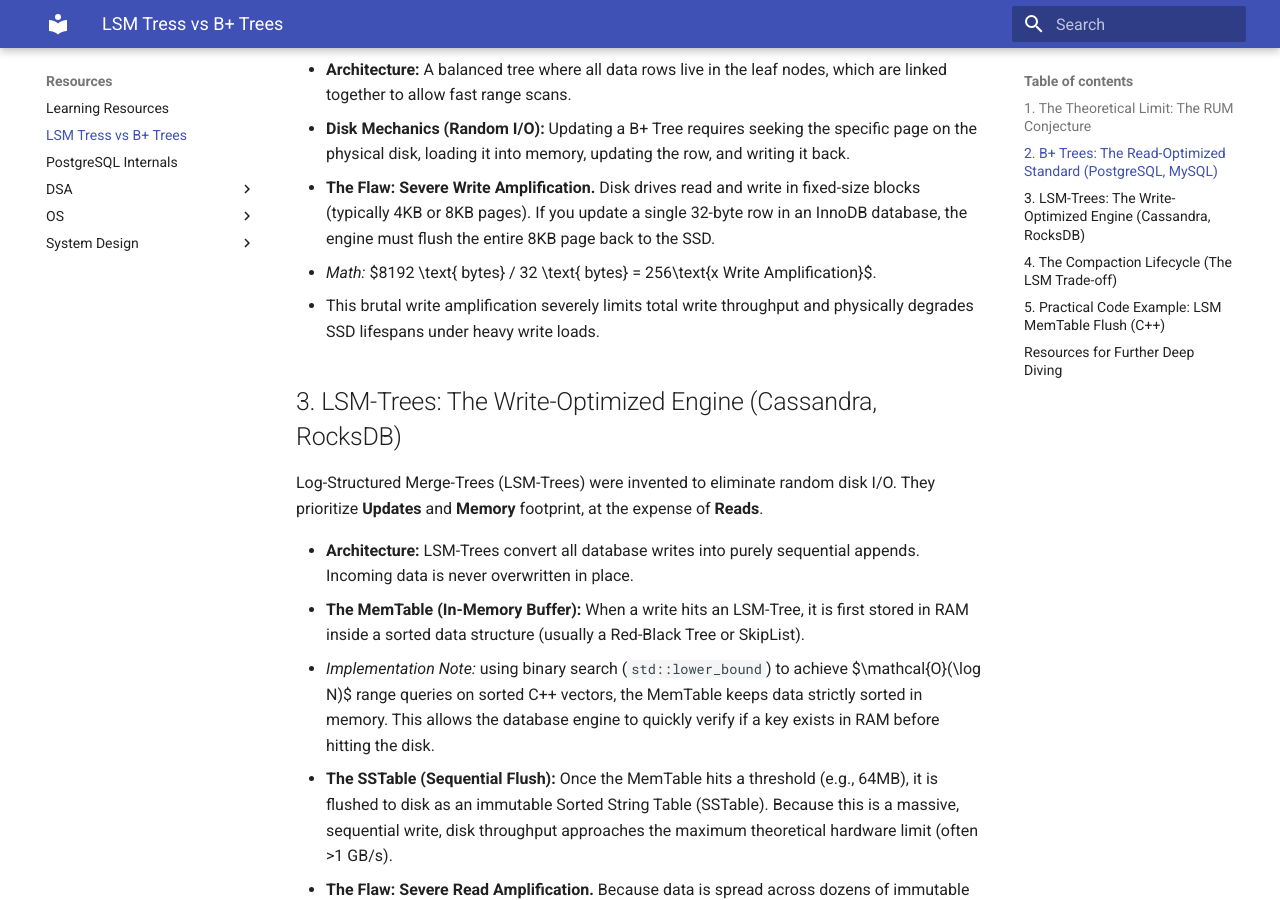
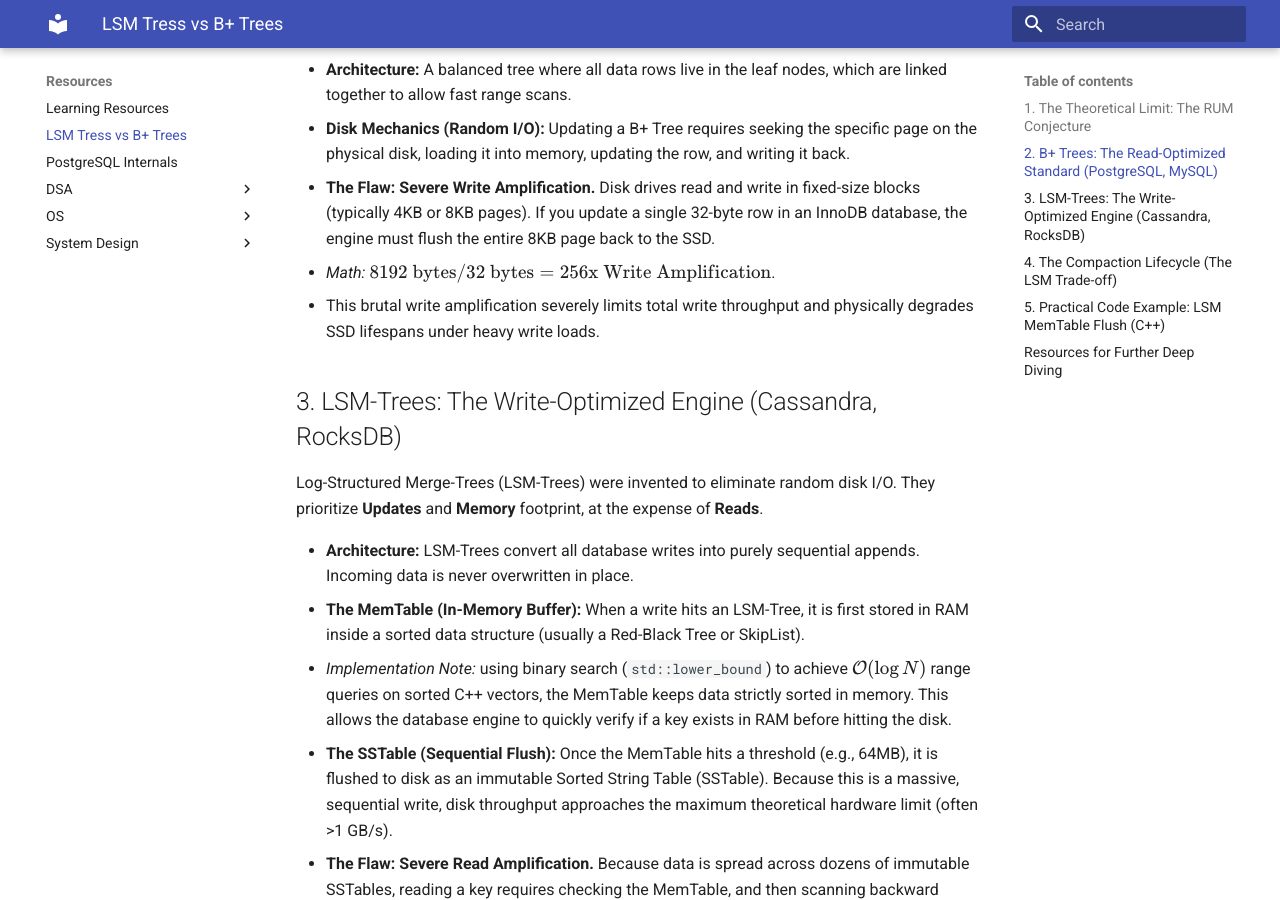
Before and after one commit to ashishpatidar123/resources, an MkDocs documentation site: the page built from docs/LSM-Tress vs B+ Trees.md, in a window 1280 px wide and 900 px high, scrolled down 769 px. Built offline with MkDocs 1.6.1 and Material for MkDocs 9.7.7, drawn with Linux system fonts in a browser that asks for light colours; some of the changed lines change nothing that is shown.

Commit message:
fixing mathematical symbols rendering

```diff
--- /dev/null
+++ b/docs/javascripts/mathjax.js
@@ -0,0 +1,19 @@
+window.MathJax = {
+  tex: {
+    inlineMath: [["\\(", "\\)"], ["$", "$"]],
+    displayMath: [["\\[", "\\]"], ["$$", "$$"]],
+    processEscapes: true,
+    processEnvironments: true
+  },
+  options: {
+    ignoreHtmlClass: ".*|",
+    processHtmlClass: "arithmatex"
+  }
+};
+
+// If using Material for MkDocs, this ensures equations render on page navigation
+if (typeof document$ !== "undefined") {
+  document$.subscribe(() => {
+    MathJax.typesetPromise()
+  })
+}
--- a/mkdocs.yml
+++ b/mkdocs.yml
@@ -1,3 +1,10 @@
 site_name: Resources
 theme:
   name: material
+markdown_extensions:
+  - pymdownx.arithmatex:
+      generic: true
+
+extra_javascript:
+  - javascripts/mathjax.js
+  - https://cdn.jsdelivr.net/npm/mathjax@3/es5/tex-mml-chtml.js
```
